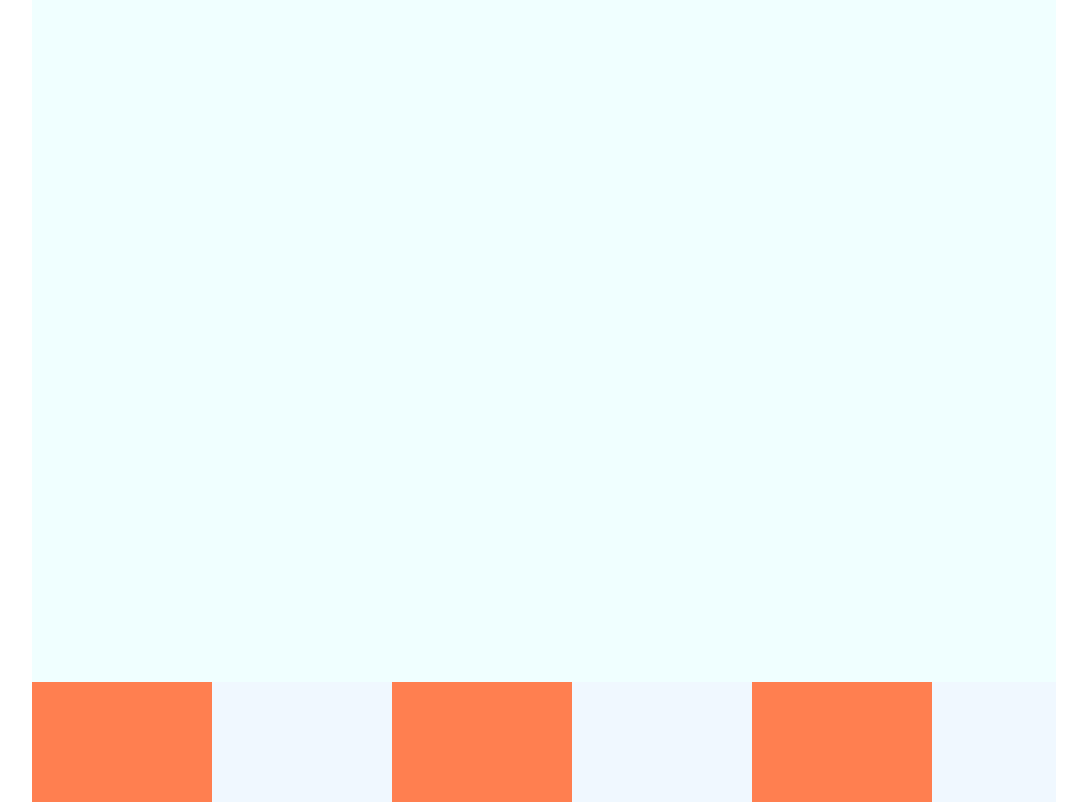
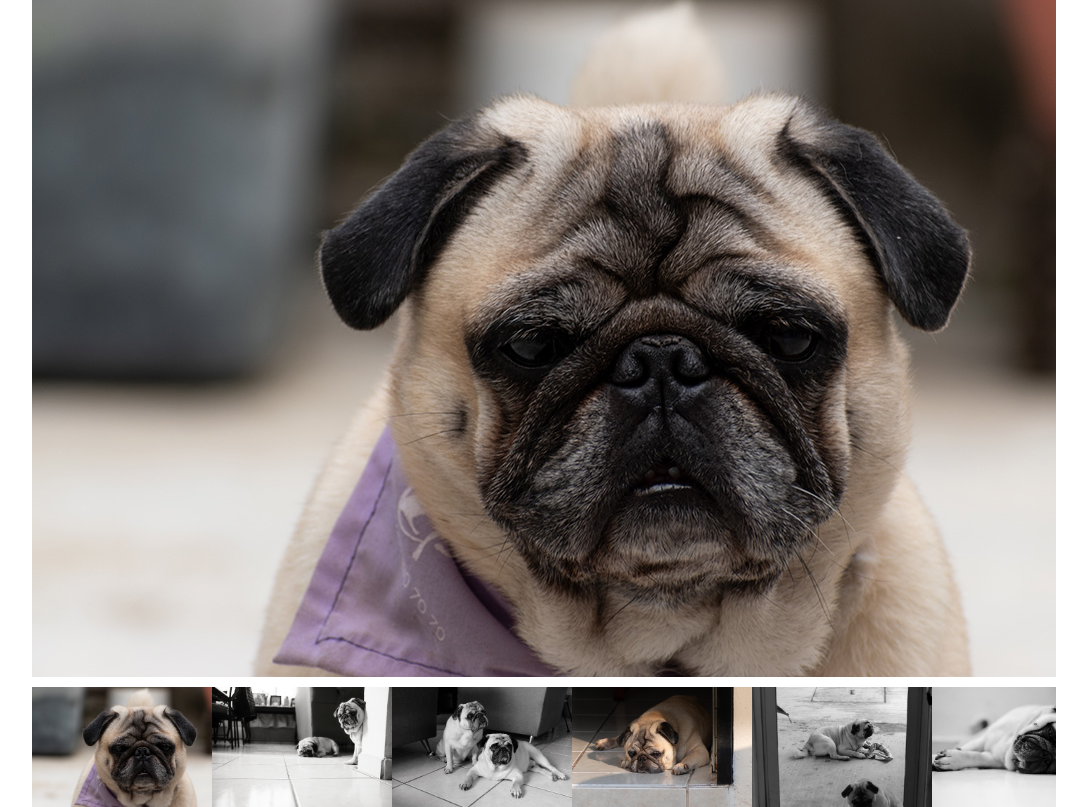
Before and after one commit to CamilaAng/web-development-course, a website: page public/exercise_02/index.html in a window 1280 px wide. Shown: the whole page, without its empty margins (96-1183 px from the left). Drawn offline with Linux system fonts and the light colour scheme.

Commit message:
Creates exercise_02

```diff
--- a/public/exercise_02/index.html
+++ b/public/exercise_02/index.html
@@ -9,18 +9,40 @@
 </head>
 <body>
     <div id="photo-gallery">
-        <div id="photo-display"></div>
+        <div id="photo-display">
+            <img src="media/01.jpg" alt="Image 01">
+        </div>
         <div id="photo-carrousel">
-            <div class="thumbnail"></div>
-            <div class="thumbnail"></div>
-            <div class="thumbnail"></div>
-            <div class="thumbnail"></div>
-            <div class="thumbnail"></div>
-            <div class="thumbnail"></div>
-            <div class="thumbnail"></div>
-            <div class="thumbnail"></div>
-            <div class="thumbnail"></div>
-            <div class="thumbnail"></div>
+            <div class="thumbnail">
+                <img src="media/01.jpg" alt="Image 01">
+            </div>
+            <div class="thumbnail">
+                <img src="media/02.jpg" alt="Image 02">
+            </div>
+            <div class="thumbnail">
+                <img src="media/03.jpg" alt="Image 03">
+            </div>
+            <div class="thumbnail">
+                <img src="media/04.jpg" alt="Image 04">
+            </div>
+            <div class="thumbnail">
+                <img src="media/05.jpg" alt="Image 05">
+            </div>
+            <div class="thumbnail">
+                <img src="media/06.jpg" alt="Image 06">
+            </div>
+            <div class="thumbnail">
+                <img src="media/07.jpg" alt="Image 07">
+            </div>
+            <div class="thumbnail">
+                <img src="media/08.jpg" alt="Image 08">
+            </div>
+            <div class="thumbnail">
+                <img src="media/09.jpg" alt="Image 09">
+            </div>
+            <div class="thumbnail">
+                <img src="media/10.jpg" alt="Image 10">
+            </div>
         </div>
     </div>
     <script src="scripts/main.js"></script>
--- a/public/exercise_02/styles/main.css
+++ b/public/exercise_02/styles/main.css
@@ -11,12 +11,17 @@ body {
     width: 1024px;
     display: flex;
     flex-flow: column;
+    gap: 10px
 }
 
 #photo-display {
     width: 100%;
     height: 683px;
     background-color: azure;
+}
+
+#photo-display img {
+    width: 100%;
 }
 
 #photo-carrousel {
@@ -34,9 +39,9 @@ body {
 }
 
 .thumbnail:hover {
-    filter: brightness(0.9);
+    filter: brightness(0.8);
 }
 
-.thumbnail:nth-child(odd) {
-    background-color: coral;
+.thumbnail img {
+    width: 100%;
 }
```
Also changed, not shown: 1 other file.
